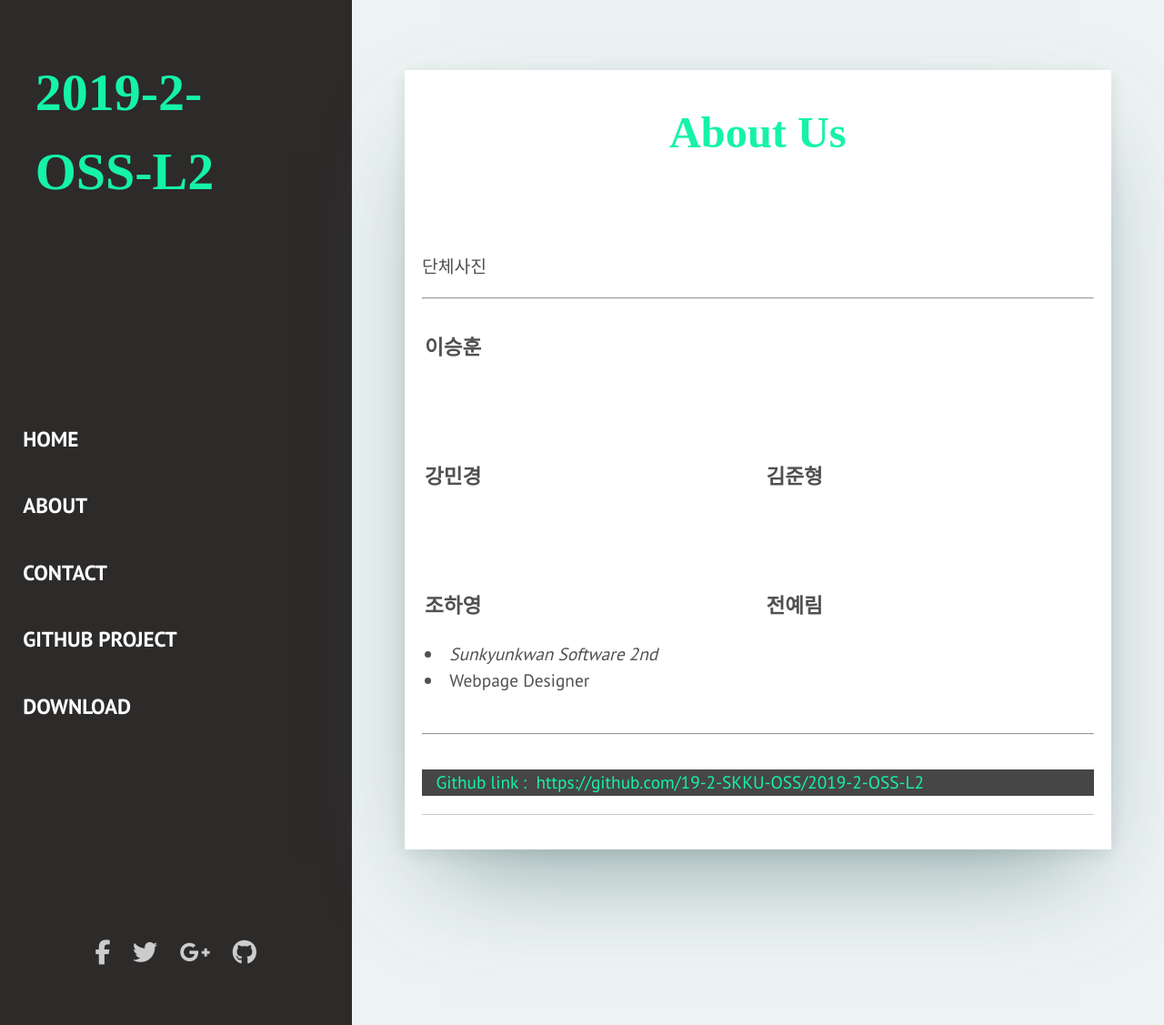
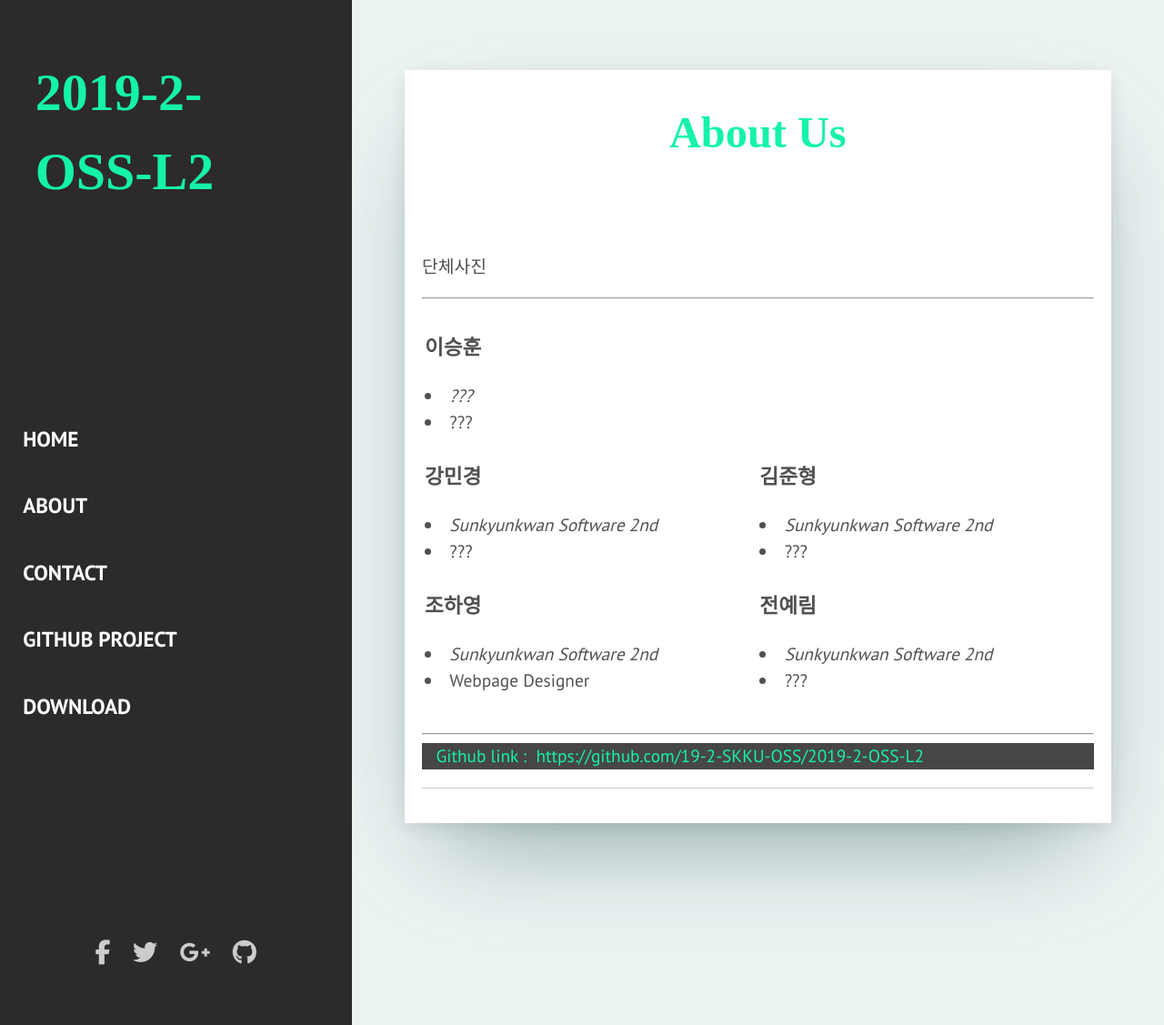
Before and after one commit to JunHyeongKim73/2019-2-OSS-L2, a Jekyll site: the page built from _pages/about.html, in a window 1280 px wide and 1127 px high. Shown: the whole window at 91% size. Built offline with Jekyll 4.4.1, drawn with Linux system fonts in a browser that asks for light colours; nearby versions of some CDN libraries; some web fonts are replaced; library files that are not in the unit come from our copies.

Commit message:
intro table
Signed-off-by: hayoung <wh28533@gmail.com>

```diff
--- a/_pages/about.html
+++ b/_pages/about.html
@@ -17,25 +17,26 @@ permalink: /about/
                     <table valign="top">
                         <tr>
                             <td valign="top" align="left" width = "420" height="140" >
-                                <h3 style="font-weight: 2000;" >이승훈</h3>                                        <p>
+                                    <h3 style="font-weight: 2000;" >이승훈</h3>
+                                    <li><i> ??? </i></li>
+                                    <li> ??? </li>
 
-                                </p>
-                            </td>
+                    </td>
 
                         </tr>
                         <tr>
                             <td valign="top" align="left" width = "420" height="140" >
-                                <h3 style="font-weight: 2000;" >강민경</h3>
-                                <p>
+                                    <h3 style="font-weight: 2000;" >강민경</h3>
+                                    <li><i>Sunkyunkwan Software 2nd</i></li>
+                                    <li> ??? </li>
 
-                                </p>
-                            </td>
+                    </td>
                             <td valign="top" align="left" width = "420" height="140" >
                                     <h3 style="font-weight: 2000;" >김준형</h3>
-                                    <p>
+                                                <li><i>Sunkyunkwan Software 2nd</i></li>
+                                                <li> ??? </li>
 
-                                    </p>
-                            </td>
+                                </td>
                         </tr>
                         <tr>
                                 <td valign="top" align="left" width = "420" height="140" >
@@ -46,16 +47,15 @@ permalink: /about/
                                 </td>
                                 <td valign="top" align="left" width = "420" height="140">
                                         <h3 style="font-weight: 2000;" >전예림</h3>
-                                        <p>
+                                                <li><i>Sunkyunkwan Software 2nd</i></li>
+                                                <li> ??? </li>
 
-                                        </p>
                                 </td>
                             </tr>
 
                     </table>
                     <br>
                     <hr>
-                    <br>
                     <div style="background-color:#464646; color:#15F3A8" > &nbsp;&nbsp; Github link  :&nbsp; <a href = " https://github.com/19-2-SKKU-OSS/2019-2-OSS-L2"> https://github.com/19-2-SKKU-OSS/2019-2-OSS-L2   </a></div>
 
             </div>
```
